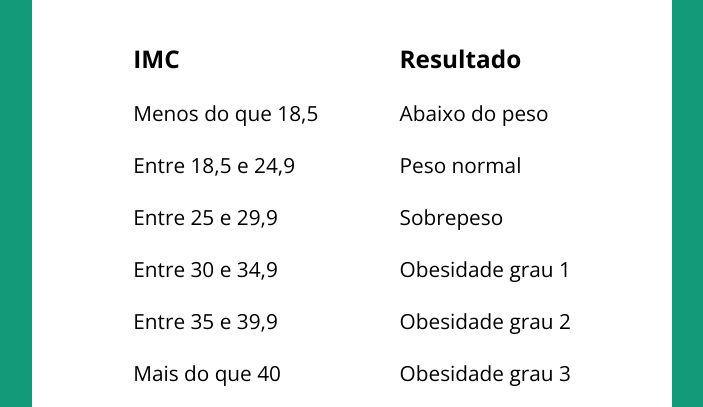
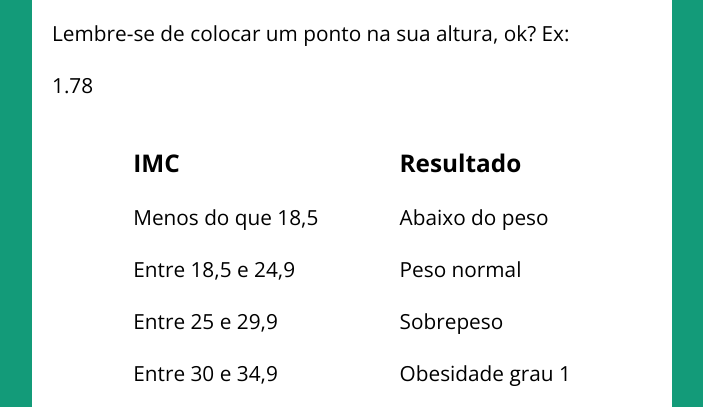
Before and after one commit to favarogabriel/site-calculadora-imc, a plain HTML site: page index.html in a window 1280 px wide. Shown: the part 218-625 px from the top of the page, without its empty margins (288-991 px from the left). Drawn offline with nearby package versions, Linux system fonts and the light colour scheme.

Commit message:
Update index.html

```diff
--- a/index.html
+++ b/index.html
@@ -12,6 +12,8 @@
   <section class="container">
     <h1>Tabela IMC</h1>
     <p>Para saber se você está com o peso ideal para sua altura, insira os dados abaixo :D</p>
+    <p>Lembre-se de colocar um ponto na sua altura, ok? Ex:</p>
+    <p>1.78</p>
       <article class="tabela-resultado">
         <div>
           <h3>IMC</h3>
```
